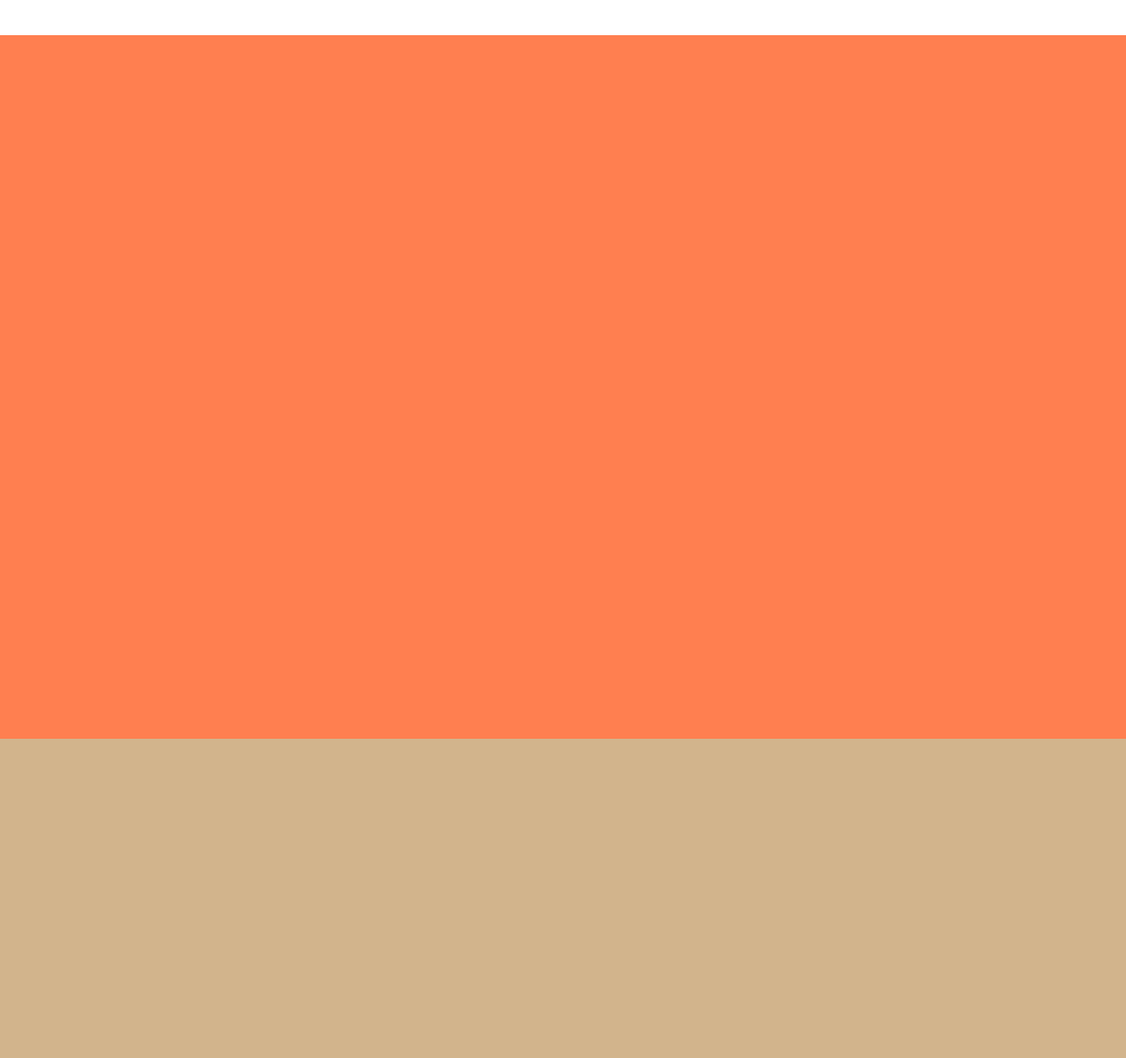
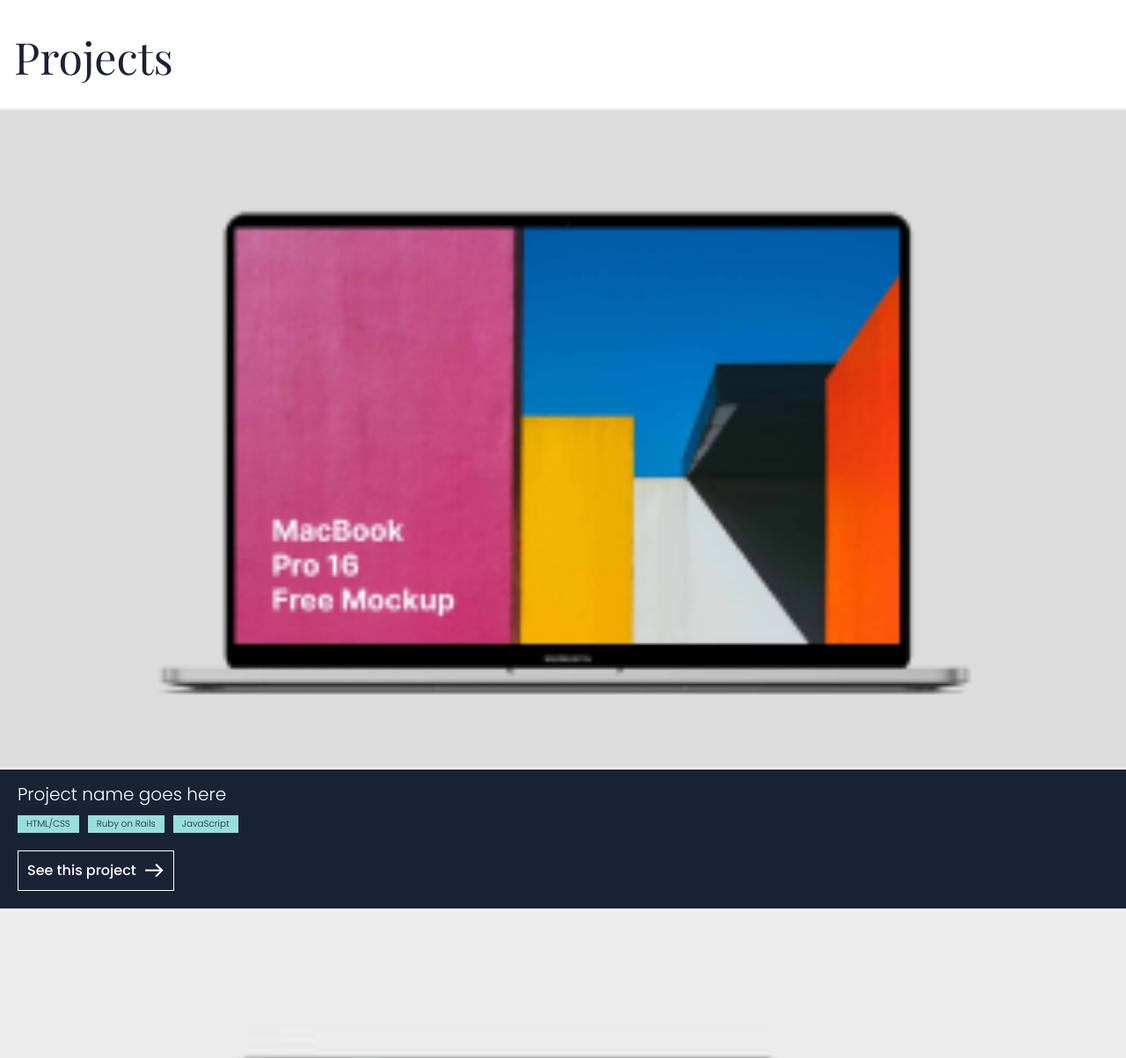
Before and after one commit to Zilola-Nazarova/popup-test, a website: page index.html in a window 1280 px wide. Shown: the part 760-1963 px from the top of the page at 88% size. Drawn offline with nearby package versions, Linux system fonts and the light colour scheme.

Commit message:
Add work-section to index.html and styles.css

```diff
--- a/index.html
+++ b/index.html
@@ -24,7 +24,7 @@
         <a class="popup-close" href="#"><img src="./images/popup-close.png"></a>
         <ul class="popup-list">
           <li><a href="#headline">Home</a></li>
-          <li><a href="#projects">Portfolio</a></li>
+          <li><a href="#work-section">Portfolio</a></li>
           <li><a href="#about">About</a></li>
           <li><a href="#contact">Contact</a></li>
         </ul>
@@ -49,8 +49,51 @@
       </div>
     </section>
     <script src="./script.js"></script>
-    <section id="projects">
-      <div></div>
+    <section  id="work-section" class="">
+      <h2 class="playfair dark-blue">Projects</h2>
+      <div class="dec-div-2"><img class="decoration" src="./images/image-geometry_2.png"></div>
+      <div class="dec-div-3"><img class="decoration" src="./images/image-geometry_3.png"></div>
+      <div class="dec-div-4"><img class="decoration" src="./images/image-geometry_4.png"></div>
+      <div class="dec-div-5"><img class="decoration" src="./images/image-geometry_5.png"></div>
+      <div class="work-card w1">
+        <img class="project-preview" src="./images/project-1.png" alt="Preview of the project-1">
+        <img class="project-preview" src="./images/Project-1-big.png" alt="Preview of the project-1">
+        <div class="work-info">
+          <p class="project-name white poppins">Project name goes here</p>
+          <ul class="category-list dark-blue poppins">
+            <li class="category">HTML/CSS</li>
+            <li class="category">Ruby on Rails</li>
+            <li class="category">JavaScript</li>
+          </ul>
+          <a href="#" class="see-project white poppins">See this project</a>
+        </div>
+      </div>
+      <div class="work-card w2">
+        <img class="project-preview" src="./images/project-2.png" alt="Preview of the project-2">
+        <img class="project-preview" src="./images/Project-2-big.png" alt="Preview of the project-2">
+        <div class="work-info">
+          <p class="project-name white poppins">Project name goes here</p>
+          <ul class="category-list dark-blue poppins">
+            <li class="category">HTML/CSS</li>
+            <li class="category">Ruby on Rails</li>
+            <li class="category">JavaScript</li>
+          </ul>
+          <a href="#" class="see-project white poppins">See this project</a>
+        </div>
+      </div>
+      <div class="work-card w3">
+        <img class="project-preview" src="./images/project-3.png" alt="Preview of the project-3">
+        <img class="project-preview" src="./images/Project-3-big.png" alt="Preview of the project-3">
+        <div class="work-info">
+          <p class="project-name white poppins">Project name goes here</p>
+          <ul class="category-list dark-blue poppins">
+            <li class="category">HTML/CSS</li>
+            <li class="category">Ruby on Rails</li>
+            <li class="category">JavaScript</li>
+          </ul>
+          <a href="#" class="see-project white poppins">See this project</a>
+        </div>
+      </div>
     </section>
     <section id="about">
       <div></div>
--- a/styles.css
+++ b/styles.css
@@ -140,9 +140,75 @@
   color: white;
 }
 
-#projects div {
-  height: 100vh;
-  background-color: coral;
+#work-section {
+  display: grid;
+  grid-template-rows: min-content;
+  row-gap: 0;
+}
+
+#work-section div[class*="dec-div"] {
+  display: none;
+}
+
+#work-section h2 {
+  display: inline-block;
+  margin: 0 auto 2rem 1rem;
+  font-weight: 400;
+  font-size: 3.125rem;
+  line-height: 3.125rem;
+}
+
+.work-info {
+  background-color: #1a2236;
+  padding: 1.25rem;
+  display: flex;
+  flex-direction: column;
+}
+
+.work-card img {
+  display: block;
+  width: 100%;
+  margin-top: -2px;
+  margin-bottom: -2px;
+}
+
+.work-card img[src*="big"] {
+  display: none;
+}
+
+.project-name {
+  font-weight: 300;
+  font-size: 1.25rem;
+  line-height: 1rem;
+}
+
+.category-list {
+  margin-top: 1rem;
+  display: flex;
+}
+
+.category-list li {
+  display: inline-block;
+  background-color: #98dede;
+  margin-right: 0.625rem;
+  padding: 0.375rem 0.625rem;
+  font-weight: 300;
+  font-size: 0.646rem;
+  line-height: 0.5rem;
+}
+
+a.see-project {
+  border: 1px solid #fff;
+  background-image: url(./images/Union.png);
+  background-repeat: no-repeat;
+  background-position: center right 0.688rem;
+  width: 11.125rem;
+  margin-top: 1.25rem;
+  padding: 0.625rem;
+  font-weight: 500;
+  font-size: 1rem;
+  text-decoration: none;
+  line-height: 1.5rem;
 }
 
 #about div {
```
